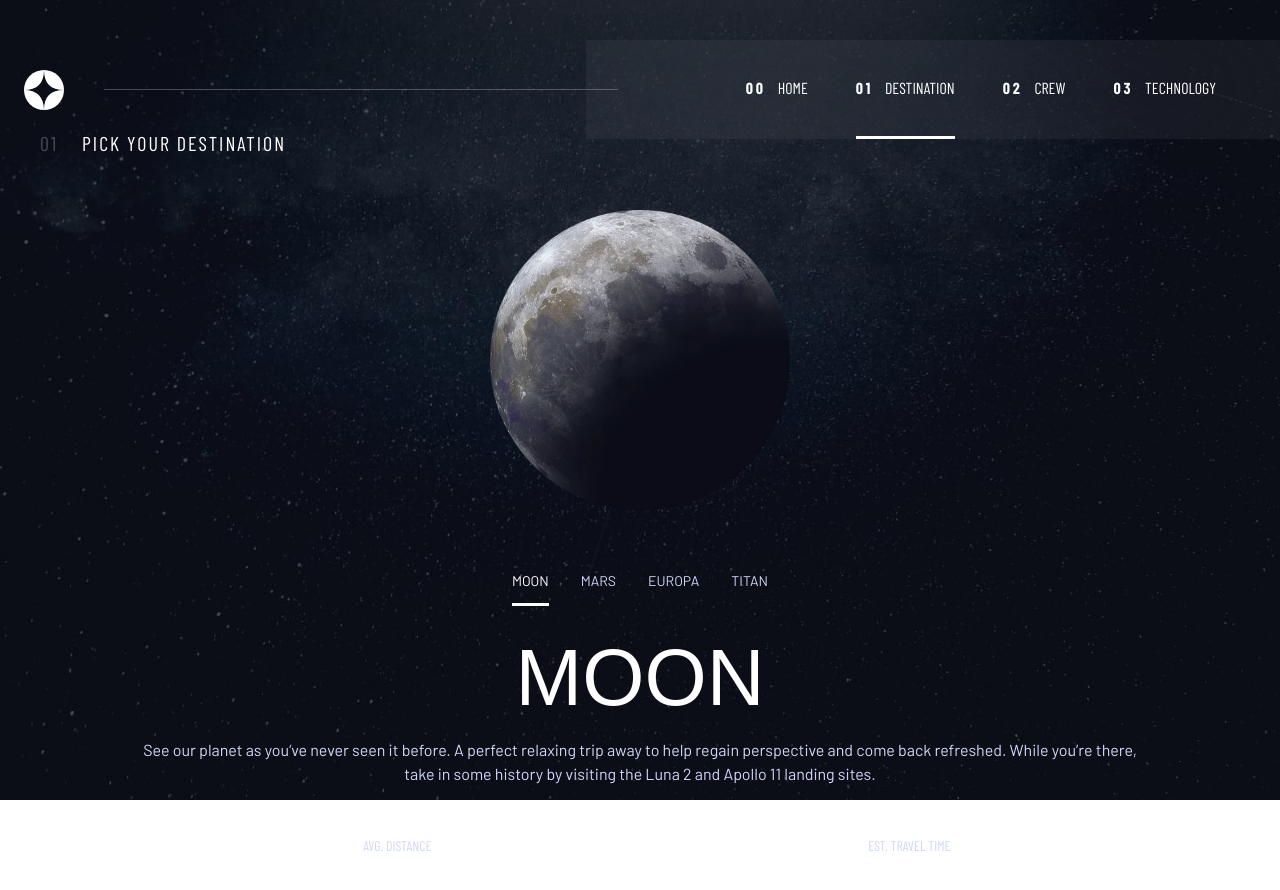
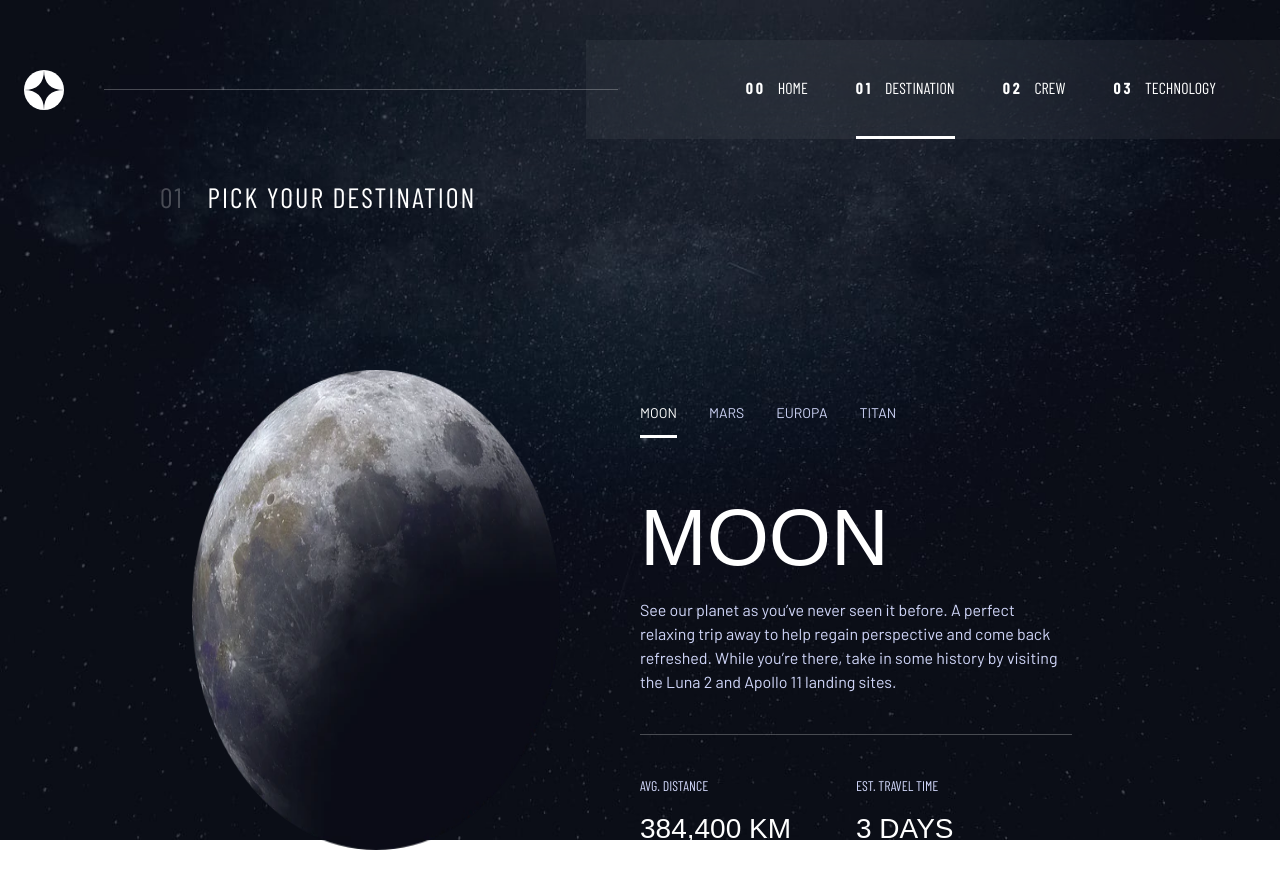
Before and after one commit to KrokoNinja/fem-space-tourism, a Next.js app: page /destination in a window 1280 px wide. Shown: the top 890 px of the page. Built offline with nearby package versions, Linux system fonts and the light colour scheme; a web font is replaced by a local one.

Commit message:
implement desktop styles

```diff
--- a/src/app/(destination)/destination/page.tsx
+++ b/src/app/(destination)/destination/page.tsx
@@ -4,17 +4,20 @@ import { Tabs, TabsList, TabsTrigger } from '@/components/ui/tabs';
 
 const Page = () => {
   return (
-    <section className='md:text-md p-6 text-white md:p-10'>
-      <div className='flex justify-center gap-6 font-barlow-condensed uppercase tracking-[2px] md:mb-6 md:justify-start'>
+    <section className='p-6 text-white md:p-10 md:text-md lg:px-40 lg:py-12'>
+      <div className='flex justify-center gap-6 font-barlow-condensed uppercase tracking-[2px] md:mb-6 md:justify-start lg:text-lg'>
         <span className='text-white/25'>01</span>
         Pick your destination
       </div>
       <div>
-        <Tabs defaultValue='moon'>
+        <Tabs defaultValue='moon' className='lg:flex'>
+          <div className='lg:flex lg:flex-1'>
             <DestinationImage destination='moon' />
             <DestinationImage destination='mars' />
             <DestinationImage destination='europa' />
             <DestinationImage destination='titan' />
+          </div>
+          <div className='lg:flex lg:flex-1 lg:flex-col lg:gap-y-10 lg:px-12 lg:py-32'>
             <TabsList>
               <TabsTrigger value='moon'>Moon</TabsTrigger>
               <TabsTrigger value='mars'>Mars</TabsTrigger>
@@ -25,6 +28,7 @@ const Page = () => {
             <DestinationInfo destination='mars' />
             <DestinationInfo destination='europa' />
             <DestinationInfo destination='titan' />
+          </div>
         </Tabs>
       </div>
     </section>
--- a/src/app/(destination)/layout.tsx
+++ b/src/app/(destination)/layout.tsx
@@ -40,10 +40,10 @@ export default function RootLayout({
       className={`${barlow.variable} ${barlowCondensed.variable} ${bellefair.variable}`}
     >
       <body
-        className={`bg-destination-mobile md:bg-destination-tablet lg:bg-destination-desktop h-[100vh] bg-cover bg-no-repeat font-barlow`}
+        className={`h-[100vh] bg-destination-mobile bg-cover bg-no-repeat font-barlow md:bg-destination-tablet lg:bg-destination-desktop`}
       >
         <Navbar />
-        <main className='h-full pt-22'>{children}</main>
+        <main className='h-full pt-22 lg:mt-10'>{children}</main>
       </body>
     </html>
   );
--- a/src/components/DestinationImage.tsx
+++ b/src/components/DestinationImage.tsx
@@ -3,9 +3,9 @@ import { TabsContent } from './ui/tabs';
 const DestinationImage = ({ destination }: { destination: string }) => {
   return (
     <TabsContent value={destination}>
-      <div className='flex items-center justify-center px-22 py-7 md:mb-8'>
+      <div className='flex items-center justify-center px-22 py-7 md:mb-8 lg:px-8 lg:py-32'>
         <img
-          className='md:h-[300px] md:w-[300px]'
+          className='md:h-[300px] md:w-[300px] lg:h-[480px] lg:w-[480px]'
           src={`/destination/image-${destination}.webp`}
           alt={`${destination} image`}
         />
--- a/src/components/DestinationInfo.tsx
+++ b/src/components/DestinationInfo.tsx
@@ -6,19 +6,19 @@ const DestinationInfo = ({ destination }: { destination: string }) => {
 
   return (
     <TabsContent value={destination}>
-      <div className='mt-6 flex flex-col justify-center text-center md:mt-0 md:px-22 md:py-3'>
+      <div className='mt-6 flex flex-col justify-center text-center md:mt-0 md:px-22 md:py-3 lg:p-0 lg:text-left'>
         <h2 className='font-bellefair text-2xl uppercase md:text-[80px]'>
           {destinationInformation.name}
         </h2>
-        <p className='mb-4 text-sm text-light-blue md:mb-6'>
+        <p className='mb-4 text-sm text-light-blue md:mb-6 lg:mb-10'>
           {destinationInformation.description}
         </p>
         <span
           aria-hidden='true'
-          className='mb-4 h-px w-full bg-white/25 md:mb-6'
+          className='mb-4 h-px w-full bg-white/25 md:mb-6 lg:mb-10'
         ></span>
-        <div className='flex flex-col uppercase md:flex-row md:justify-around'>
-          <div className='mb-6 flex flex-col gap-3'>
+        <div className='flex flex-col uppercase md:flex-row md:justify-around lg:justify-between'>
+          <div className='mb-6 flex flex-col gap-3 lg:flex-1'>
             <h3 className='font-barlow-condensed text-xs text-light-blue'>
               Avg. Distance
             </h3>
@@ -26,7 +26,7 @@ const DestinationInfo = ({ destination }: { destination: string }) => {
               {destinationInformation.distance}
             </p>
           </div>
-          <div className='flex flex-col gap-3'>
+          <div className='flex flex-col gap-3 lg:flex-1'>
             <h3 className='font-barlow-condensed text-xs text-light-blue'>
               Est. Travel Time
             </h3>
--- a/src/components/ui/tabs.tsx
+++ b/src/components/ui/tabs.tsx
@@ -13,7 +13,10 @@ const TabsList = React.forwardRef<
 >(({ className, ...props }, ref) => (
   <TabsPrimitive.List
     ref={ref}
-    className={cn('mt-8 flex items-center justify-center gap-8', className)}
+    className={cn(
+      'mt-8 flex items-center justify-center gap-8 lg:justify-start',
+      className,
+    )}
     {...props}
   />
 ));
```
Lines whose indentation alone changed are shown as unchanged.
